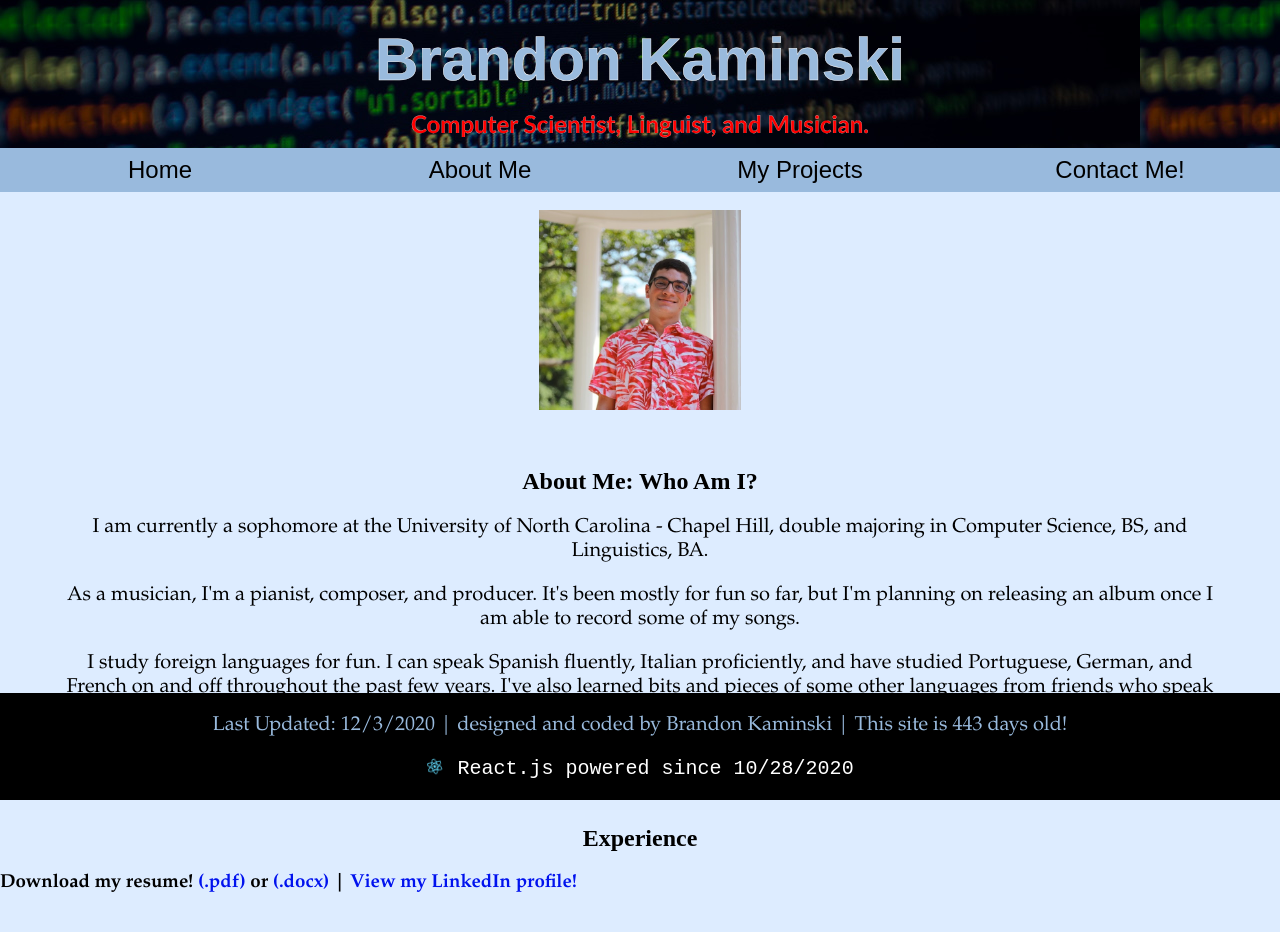
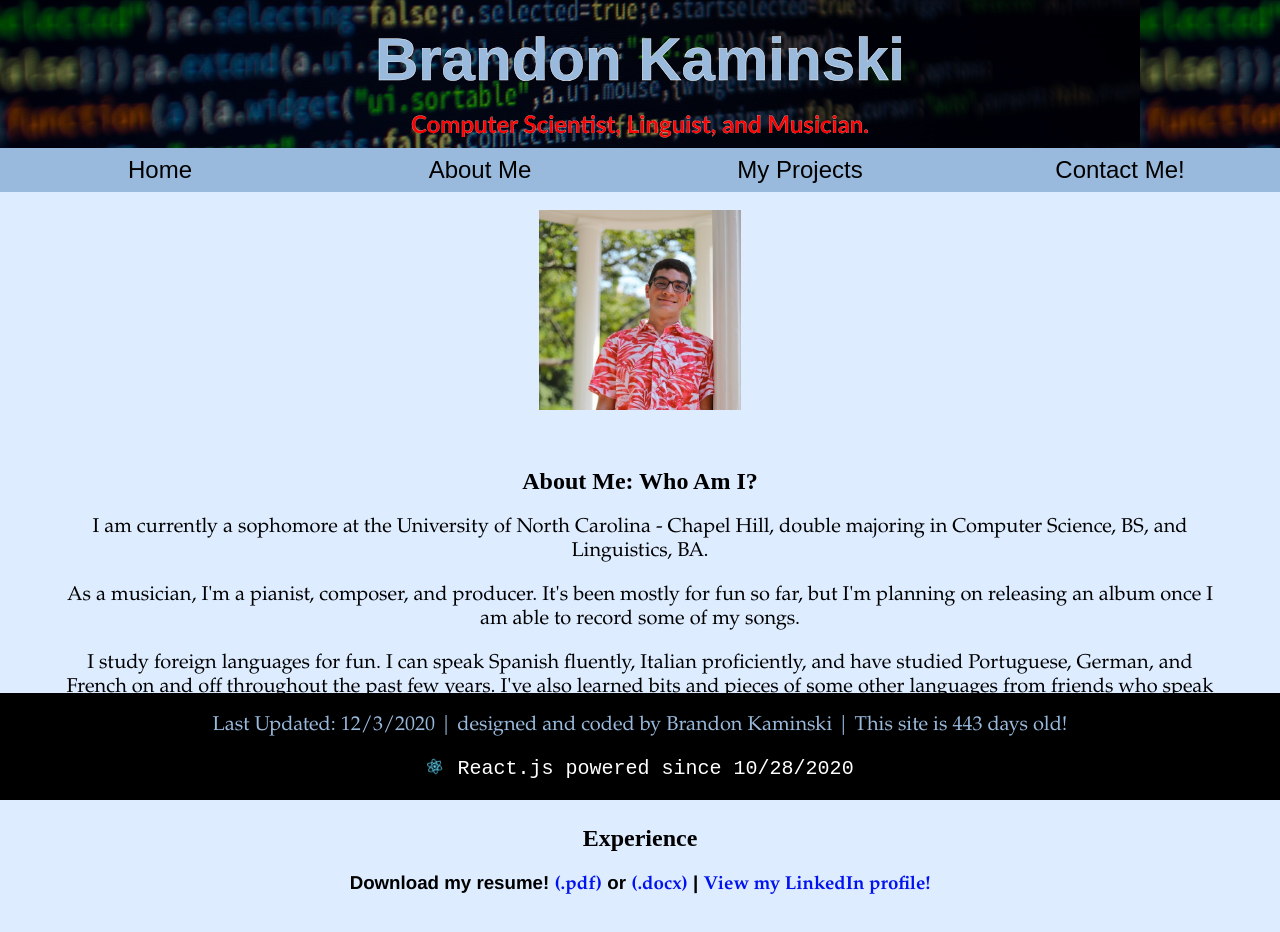
Before and after one commit to branmkam/websitev2, a React (Create React App) app: page /about in a window 1280 px wide. Shown: the top 932 px of the page. Built offline with nearby package versions, Linux system fonts and the light colour scheme.

Commit message:
Update App.css

```diff
--- a/src/App.css
+++ b/src/App.css
@@ -222,7 +222,7 @@ p.proj
   font-weight: bold;
 }
 
-h1, h4 {
+h1, h3, h4 {
   font-family: "Franklin Gothic Medium";
   text-align: center;
 
```
